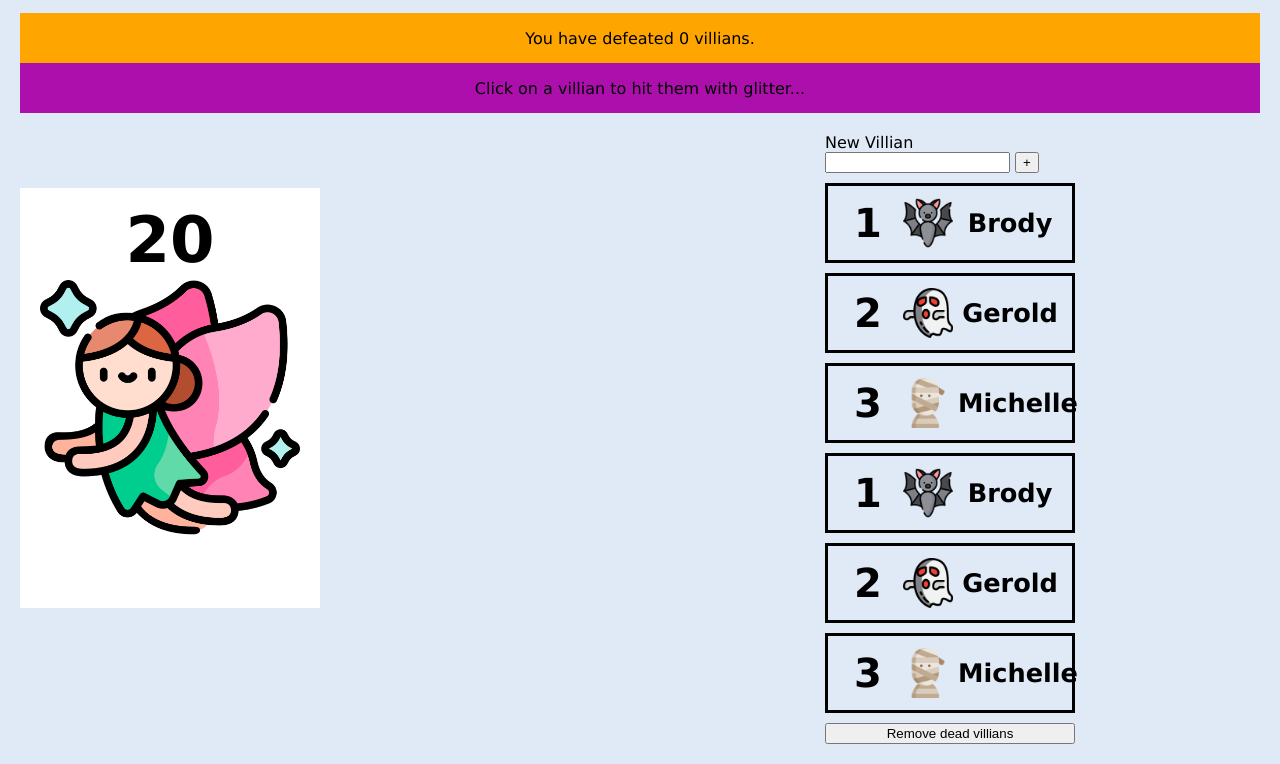
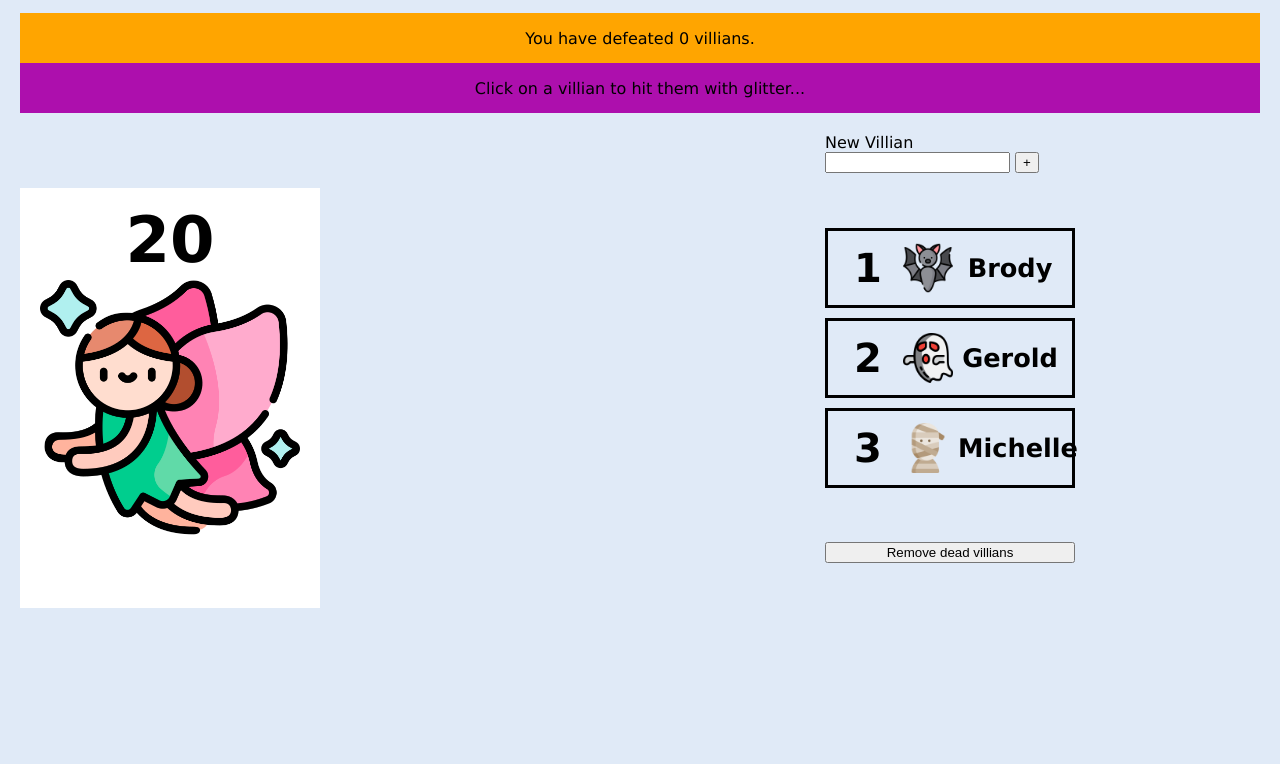
Before and after one commit to brenley-woodard/sept-villian-fighter, a plain HTML site: page index.html in a window 1280 px wide. Shown: the part 87-851 px from the top of the page. After the commit the page ends 800 px from the top, so only its background shows below. Drawn offline with Linux system fonts and the light colour scheme.

Commit message:
fixed small issue that was duplicating villian cards

```diff
--- a/index.html
+++ b/index.html
@@ -52,23 +52,7 @@
                             </div>
                         </label>
                     </form>
-                    <ul id="villian-list">
-                        <li class="villian card">
-                            <span class="stat">1</span>
-                            <img src="assets/villians/bat.png" alt="bat" />
-                            <span class="name">Brody</span>
-                        </li>
-                        <li class="villian card">
-                            <span class="stat">2</span>
-                            <img src="assets/villians/ghost.png" alt="ghost" />
-                            <span class="name">Gerold</span>
-                        </li>
-                        <li class="villian card">
-                            <span class="stat">3</span>
-                            <img src="assets/villians/mummy.png" alt="mummy" />
-                            <span class="name">Michelle</span>
-                        </li>
-                    </ul>
+                    <ul id="villian-list"></ul>
                     <button id="remove-button">Remove dead villians</button>
                 </section>
             </div>
```
